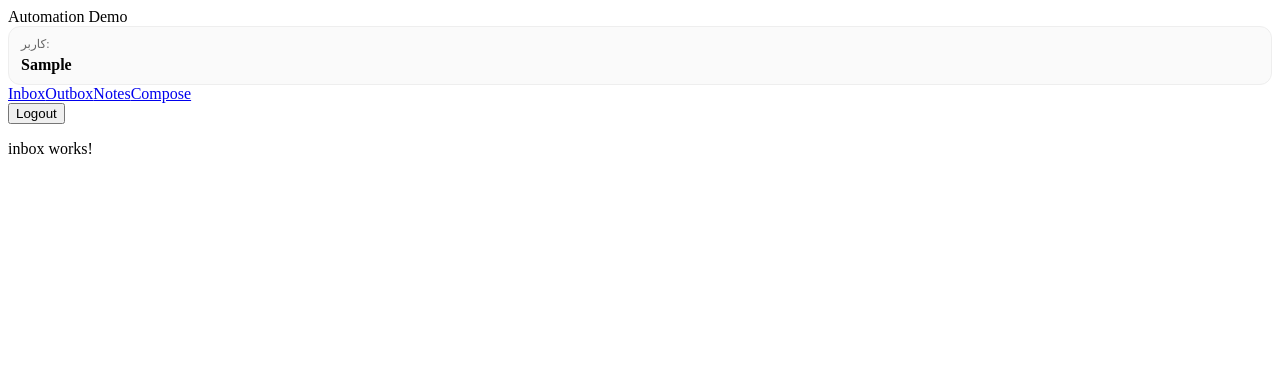
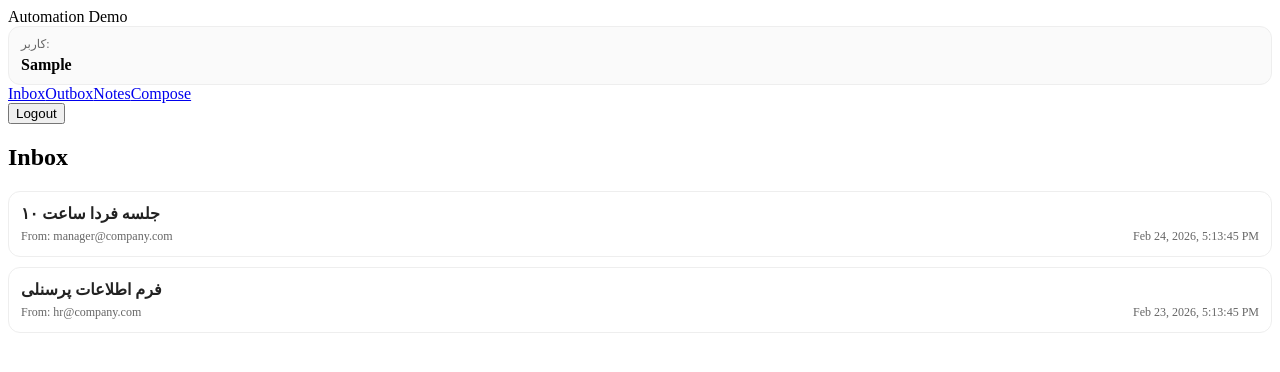
Before and after one commit to Arshiya-rze/system-consultant-office-automation-task, an Angular app in the folder client/: page /login in a window 1280 px wide. Both pictures are taken after typing "Sample", "Sample123" into the empty fields and a click on the button "ورود". Shown: the top 372 px of the page. Built offline with nearby package versions, Linux system fonts and the light colour scheme.

Commit message:
feat(mailbox-ui): show inbox/outbox lists and message details with seeded local data

```diff
--- a/client/src/app/features/mailbox/pages/inbox/inbox.component.html
+++ b/client/src/app/features/mailbox/pages/inbox/inbox.component.html
@@ -1 +1,15 @@
-<p>inbox works!</p>
+<h2>Inbox</h2>
+
+<div class="list" *ngIf="inbox.length; else empty">
+  <a class="row" *ngFor="let m of inbox" [routerLink]="['/app/message-view', m.id]">
+    <div class="subject">{{ m.subject }}</div>
+    <div class="meta">
+      <span>From: {{ m.from }}</span>
+      <span>{{ m.createdAt | date:'medium' }}</span>
+    </div>
+  </a>
+</div>
+
+<ng-template #empty>
+  <div class="empty">هیچ نامه‌ای در Inbox وجود ندارد.</div>
+</ng-template>
--- a/client/src/app/features/mailbox/pages/inbox/inbox.component.scss
+++ b/client/src/app/features/mailbox/pages/inbox/inbox.component.scss
@@ -0,0 +1,12 @@
+.list { display: flex; flex-direction: column; gap: 10px; }
+.row {
+  border: 1px solid #eee;
+  border-radius: 12px;
+  padding: 12px;
+  text-decoration: none;
+  color: #222;
+}
+.row:hover { background: #fafafa; }
+.subject { font-weight: 700; margin-bottom: 6px; }
+.meta { display: flex; justify-content: space-between; gap: 12px; color: #666; font-size: 12px; }
+.empty { padding: 12px; border: 1px dashed #ddd; border-radius: 12px; color: #666; }
--- a/client/src/app/features/mailbox/pages/inbox/inbox.component.ts
+++ b/client/src/app/features/mailbox/pages/inbox/inbox.component.ts
@@ -1,11 +1,19 @@
-import { Component } from '@angular/core';
+import { Component, inject } from '@angular/core';
+import { Message } from '../../models/mail.model';
+import { MailboxService } from '../../services/mailbox.service';
+import { CommonModule, DatePipe } from '@angular/common';
+import { RouterLink } from '@angular/router';
 
 @Component({
   selector: 'app-inbox',
-  imports: [],
+  imports: [CommonModule, RouterLink, DatePipe],
   templateUrl: './inbox.component.html',
   styleUrl: './inbox.component.scss'
 })
 export class InboxComponent {
+  private mailbox = inject(MailboxService);
 
+  get inbox(): Message[] {
+    return this.mailbox.getInbox();
+  }
 }
--- a/client/src/app/features/mailbox/pages/message-view/message-view.component.html
+++ b/client/src/app/features/mailbox/pages/message-view/message-view.component.html
@@ -1 +1,32 @@
-<p>message-view works!</p>
+<div *ngIf="message; else notFound" class="card">
+  <div class="top">
+    <h2>{{ message.subject }}</h2>
+
+    <div class="actions">
+      <button class="btn" type="button">Reply</button>
+      <button class="btn" type="button">Forward</button>
+      <a class="btn" routerLink="/app/inbox">Back</a>
+    </div>
+  </div>
+
+  <div class="meta">
+    <div><b>From:</b> {{ message.from }}</div>
+    <div><b>To:</b> {{ message.to }}</div>
+    <div><b>Date:</b> {{ message.createdAt | date:'medium' }}</div>
+  </div>
+
+  <pre class="body">{{ message.body }}</pre>
+
+  <div class="attach" *ngIf="message.attachments.length">
+    <h4>Attachments</h4>
+    <ul>
+      <li *ngFor="let a of message.attachments">
+        {{ a.name }} — {{ a.type }} — {{ a.size }} bytes
+      </li>
+    </ul>
+  </div>
+</div>
+
+<ng-template #notFound>
+  <div class="empty">نامه پیدا نشد.</div>
+</ng-template>
--- a/client/src/app/features/mailbox/pages/message-view/message-view.component.scss
+++ b/client/src/app/features/mailbox/pages/message-view/message-view.component.scss
@@ -0,0 +1,54 @@
+.card {
+    border: 1px solid #eee;
+    border-radius: 12px;
+    padding: 16px;
+}
+
+.top {
+    display: flex;
+    justify-content: space-between;
+    align-items: start;
+    gap: 12px;
+}
+
+.actions {
+    display: flex;
+    gap: 8px;
+    flex-wrap: wrap;
+}
+
+.btn {
+  padding: 8px 10px;
+  border: 1px solid #ddd;
+  background: #fff;
+  border-radius: 10px;
+  cursor: pointer;
+  text-decoration: none;
+  color: #222;
+}
+
+.meta {
+    margin: 12px 0;
+    display: grid;
+    gap: 6px;
+    color: #444;
+}
+
+.body {
+    white-space: pre-wrap;
+    background: #fafafa;
+    border: 1px solid #eee;
+    border-radius: 10px;
+    padding: 12px;
+}
+
+.attach {
+    margin-top: 12px;
+}
+
+.empty {
+    padding: 12px;
+    border: 1px dashed #ddd;
+    border-radius: 12px;
+    color: #666;
+}
--- a/client/src/app/features/mailbox/pages/message-view/message-view.component.ts
+++ b/client/src/app/features/mailbox/pages/message-view/message-view.component.ts
@@ -1,11 +1,23 @@
-import { Component } from '@angular/core';
+import { CommonModule, DatePipe } from '@angular/common';
+import { Component, inject } from '@angular/core';
+import { ActivatedRoute, RouterLink } from '@angular/router';
+import { Message } from '../../models/mail.model';
+import { MailboxService } from '../../services/mailbox.service';
 
 @Component({
   selector: 'app-message-view',
-  imports: [],
+  imports: [CommonModule, RouterLink, DatePipe],
   templateUrl: './message-view.component.html',
   styleUrl: './message-view.component.scss'
 })
 export class MessageViewComponent {
+  private route = inject(ActivatedRoute);
+  private mailbox = inject(MailboxService);
 
+  message?: Message;
+
+  constructor() {
+    const id = this.route.snapshot.paramMap.get('id') ?? '';
+    this.message = this.mailbox.getMessageById(id);
+  }
 }
--- a/client/src/app/features/mailbox/pages/outbox/outbox.component.html
+++ b/client/src/app/features/mailbox/pages/outbox/outbox.component.html
@@ -1 +1,15 @@
-<p>outbox works!</p>
+<h2>Outbox</h2>
+
+<div class="list" *ngIf="outbox.length; else empty">
+  <a class="row" *ngFor="let m of outbox" [routerLink]="['/app/message-view', m.id]">
+    <div class="subject">{{ m.subject }}</div>
+    <div class="meta">
+      <span>To: {{ m.to }}</span>
+      <span>{{ m.createdAt | date:'medium' }}</span>
+    </div>
+  </a>
+</div>
+
+<ng-template #empty>
+  <div class="empty">هیچ نامه‌ای در Outbox وجود ندارد.</div>
+</ng-template>
--- a/client/src/app/features/mailbox/pages/outbox/outbox.component.scss
+++ b/client/src/app/features/mailbox/pages/outbox/outbox.component.scss
@@ -0,0 +1,37 @@
+.list {
+    display: flex;
+    flex-direction: column;
+    gap: 10px;
+}
+
+.row {
+  border: 1px solid #eee;
+  border-radius: 12px;
+  padding: 12px;
+  text-decoration: none;
+  color: #222;
+}
+
+.row:hover {
+    background: #fafafa;
+}
+
+.subject {
+    font-weight: 700;
+    margin-bottom: 6px;
+}
+
+.meta {
+    display: flex;
+    justify-content: space-between;
+    gap: 12px;
+    color: #666;
+    font-size: 12px;
+}
+
+.empty {
+    padding: 12px;
+    border: 1px dashed #ddd;
+    border-radius: 12px;
+    color: #666;
+}
--- a/client/src/app/features/mailbox/pages/outbox/outbox.component.ts
+++ b/client/src/app/features/mailbox/pages/outbox/outbox.component.ts
@@ -1,11 +1,19 @@
-import { Component } from '@angular/core';
+import { Component, inject } from '@angular/core';
+import { Message } from '../../models/mail.model';
+import { MailboxService } from '../../services/mailbox.service';
+import { CommonModule, DatePipe } from '@angular/common';
+import { RouterLink } from '@angular/router';
 
 @Component({
   selector: 'app-outbox',
-  imports: [],
+  imports: [CommonModule, RouterLink, DatePipe],
   templateUrl: './outbox.component.html',
   styleUrl: './outbox.component.scss'
 })
 export class OutboxComponent {
+  private mailbox = inject(MailboxService);
 
+  get outbox(): Message[] {
+    return this.mailbox.getOutbox();
+  }
 }
--- /dev/null
+++ b/client/src/app/features/mailbox/services/mailbox.service.ts
@@ -0,0 +1,104 @@
+import { Injectable } from '@angular/core';
+import { Message, MessageDraft } from '../models/mail.model';
+
+const LS_MESSAGES_KEY = 'demo_messages';
+
+@Injectable({
+  providedIn: 'root'
+})
+export class MailboxService {
+  seedMockDataIfEmpty(): void {
+    const existing = this.getAll();
+    if (existing.length > 0) return;
+
+    const now = new Date();
+    const inbox: Message[] = [
+      {
+        id: crypto.randomUUID(),
+        box: 'inbox',
+        from: 'manager@company.com',
+        to: 'me@company.com',
+        subject: 'جلسه فردا ساعت ۱۰',
+        body: 'سلام. لطفاً فردا ساعت ۱۰ برای جلسه برنامه‌ریزی آماده باشید.',
+        createdAt: new Date(now.getTime() - 1 * 86400000).toISOString(),
+        attachments: [],
+      },
+      {
+        id: crypto.randomUUID(),
+        box: 'inbox',
+        from: 'hr@company.com',
+        to: 'me@company.com',
+        subject: 'فرم اطلاعات پرسنلی',
+        body: 'فرم پیوست را تکمیل و ارسال کنید.',
+        createdAt: new Date(now.getTime() - 2 * 86400000).toISOString(),
+        attachments: [
+          { name: 'form.pdf', size: 245_120, type: 'application/pdf' },
+        ],
+      },
+    ];
+
+    const outbox: Message[] = [
+      {
+        id: crypto.randomUUID(),
+        box: 'outbox',
+        from: 'me@company.com',
+        to: 'support@company.com',
+        subject: 'درخواست دسترسی',
+        body: 'سلام، لطفاً دسترسی سیستم را برای من فعال کنید.',
+        createdAt: new Date(now.getTime() - 2 * 3600_000).toISOString(),
+        attachments: [],
+      },
+    ];
+
+    this.setAll([...inbox, ...outbox]);
+  }
+
+  getInbox(): Message[] {
+    return this.getAll()
+      .filter((m) => m.box === 'inbox')
+      .sort((a, b) => b.createdAt.localeCompare(a.createdAt));
+  }
+
+  getOutbox(): Message[] {
+    return this.getAll()
+      .filter((m) => m.box === 'outbox')
+      .sort((a, b) => b.createdAt.localeCompare(a.createdAt));
+  }
+
+  getMessageById(id: string): Message | undefined {
+    return this.getAll().find((m) => m.id === id);
+  }
+
+  sendMessage(draft: MessageDraft, fromEmail = 'me@company.com'): Message {
+    const msg: Message = {
+      id: crypto.randomUUID(),
+      box: 'outbox',
+      from: fromEmail,
+      to: draft.to.trim(),
+      subject: draft.subject.trim(),
+      body: draft.body ?? '',
+      createdAt: new Date().toISOString(),
+      attachments: draft.attachments ?? [],
+    };
+
+    const all = this.getAll();
+    all.push(msg);
+    this.setAll(all);
+
+    return msg;
+  }
+
+  private getAll(): Message[] {
+    const raw = localStorage.getItem(LS_MESSAGES_KEY);
+    if (!raw) return [];
+    try {
+      return JSON.parse(raw) as Message[];
+    } catch {
+      return [];
+    }
+  }
+
+  private setAll(messages: Message[]): void {
+    localStorage.setItem(LS_MESSAGES_KEY, JSON.stringify(messages));
+  }
+}
--- a/client/src/app/features/shell/layout/app-layout/app-layout.component.ts
+++ b/client/src/app/features/shell/layout/app-layout/app-layout.component.ts
@@ -2,6 +2,7 @@ import { Component, inject } from '@angular/core';
 import { Router, RouterLink, RouterLinkActive, RouterOutlet } from "@angular/router";
 import { AuthService } from '../../../../core/services/auth.service';
 import { CommonModule } from '@angular/common';
+import { MailboxService } from '../../../mailbox/services/mailbox.service';
 
 @Component({
   selector: 'app-app-layout',
@@ -17,6 +18,12 @@ export class AppLayoutComponent {
   private auth = inject(AuthService);
   private router = inject(Router);
 
+  private mailbox = inject(MailboxService);
+
+  constructor() {
+    this.mailbox.seedMockDataIfEmpty();
+  }
+
   get username(): string {
     return this.auth.getUser()?.username ?? '';
   }
```
Also changed, not shown: client/src/app/features/mailbox/models/mail.model.ts (added, +25 -0 lines).
